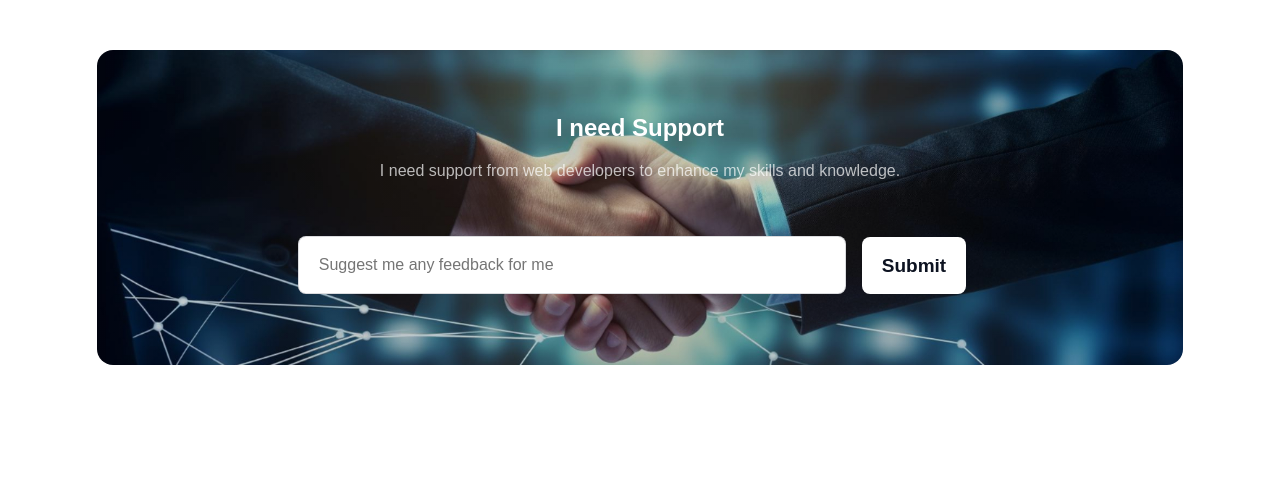
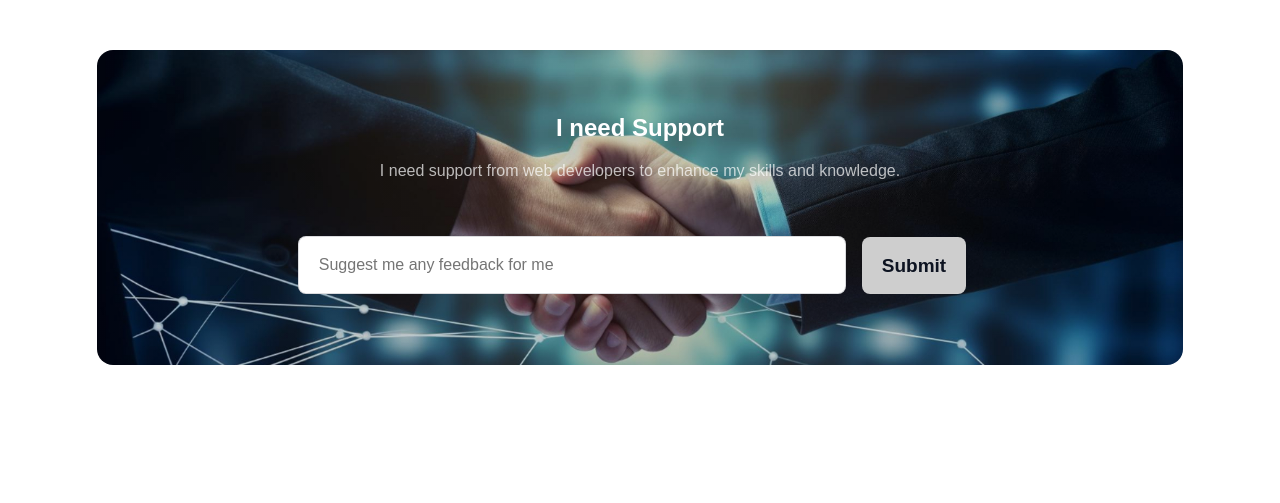
Before and after one commit to hirock0/programming_hero_assignment_1, a plain HTML site: page index.html in a window 1280 px wide. In both pictures the pointer is over the button "Submit". Shown: the part 4711-5214 px from the top of the page. Drawn offline with Linux system fonts and the light colour scheme; files whose address does not match are found by name; a web font is replaced by a local one.

Commit message:
submit btn hover effect

```diff
--- a/style.css
+++ b/style.css
@@ -513,6 +513,13 @@ nav > div > div:nth-child(2) > button:active {
   line-height: 23px;
   letter-spacing: 0%;
   text-align: center;
+  cursor: pointer;
+}
+.section_5 > div > div:nth-child(2) > button:hover {
+  background: rgb(206, 206, 206);
+}
+.section_5 > div > div:nth-child(2) > :active:hover {
+  background: rgb(172, 163, 163);
 }
 .section_5 > div > div:nth-child(2) > input {
   padding: 19px 20px 19px 20px;
```
